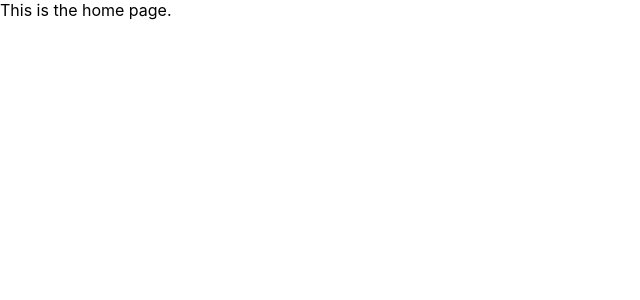
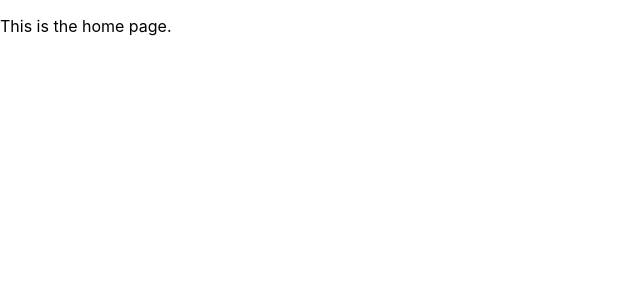
Before and after one commit to Lthom17/pfolio, a React (Create React App) app: page / in a window 1280 px wide. Shown: the top 300 px of the page, without its empty margins (0-640 px from the left). Built offline with nearby package versions, Linux system fonts and the light colour scheme.

Commit message:
paragraph

```diff
--- a/src/components/Home.js
+++ b/src/components/Home.js
@@ -1,6 +1,6 @@
 const Home = () => {
     return (
-        <div>This is the home page.</div>
+        <p>This is the home page.</p>
     )
 }
 export default Home;
```
